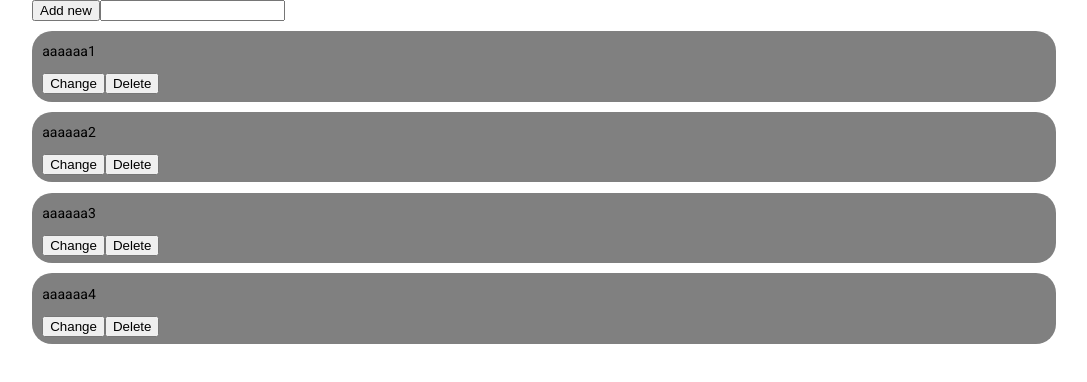
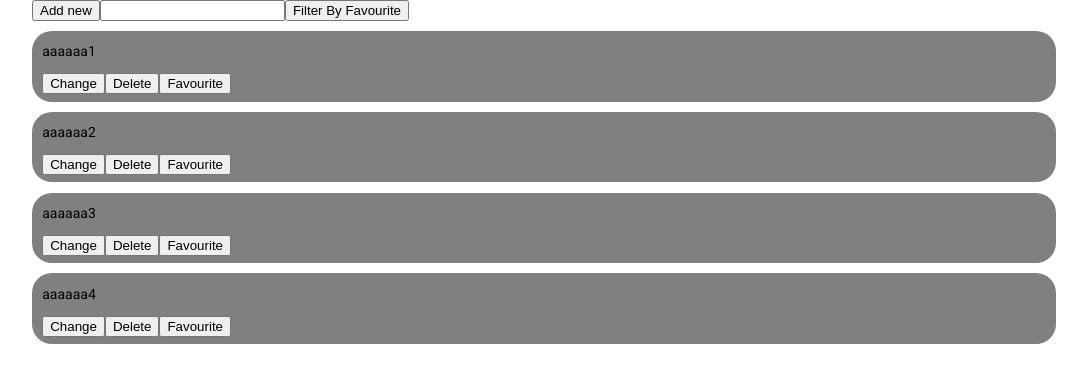
Before and after one commit to Volkovgit/todoAngular, an Angular app: page / in a window 1280 px wide. Shown: the top 382 px of the page, without its empty margins (96-1183 px from the left). Built offline with nearby package versions, Linux system fonts and the light colour scheme.

Commit message:
Добавил фильтрацию избранных записей

```diff
--- a/src/app/app.component.html
+++ b/src/app/app.component.html
@@ -2,8 +2,9 @@
   <div class="app-wrapper">
     <todo-creator (createElement)="createNewElement($event)"></todo-creator>
     <input type="text" [(ngModel)]="filter.text" (input)="filterList()" >
+    <button mat-raised-button  (click)="filterListByFavourite()">Filter By Favourite</button>
     <div class="elements">
-      <todo-element *ngFor="let item of filtredTodoList" [todoElement]=item (deleteItem)="deleteElement($event)"></todo-element>
+      <todo-element *ngFor="let item of filtredTodoList" [todoElement]=item (deleteItem)="deleteElement($event)" (setFavouriteItem)="setFavourite($event)"></todo-element>
     </div>
   </div>
 </div>
--- a/src/app/app.component.ts
+++ b/src/app/app.component.ts
@@ -1,4 +1,4 @@
-import { Component } from '@angular/core';
+import { Component, EventEmitter } from '@angular/core';
 
 export type todoElement = {
   id: number;
@@ -70,6 +70,12 @@ export class AppComponent {
     this.filtredTodoList = this.filtredTodoList.filter((el) => el.id !== id);
   }
 
+  setFavourite(id:number){
+    const item = this.fullList.find(el=>el.id===id) as todoElement;
+    item.favourite = !item.favourite
+    item.updatedAt = new Date();
+  }
+
   createNewElement(text: string) {
     this.fullList.push({
       id: this.filtredTodoList[this.filtredTodoList.length - 1].id + 1,
@@ -81,9 +87,20 @@ export class AppComponent {
     });
   }
 
+  filterListByFavourite(){
+    this.filter.favourite = !this.filter.favourite;
+    this.filterList();
+  }
+
   filterList(event: Event | null = null,...callbacks:Function[] | null[] ){
+    if(event)console.log(event.target as HTMLInputElement);
+    console.log(this.filter);
     let newListWithWiltredItems : todoElement[] = this.fullList;
-    newListWithWiltredItems = newListWithWiltredItems.filter((el)=>el.text.includes(this.filter.text));
+    newListWithWiltredItems = newListWithWiltredItems.filter((el)=>{
+      if(!el.text.includes(this.filter.text)) return false;
+      if(this.filter.favourite && el.favourite !== this.filter.favourite) return false;
+      return true
+    });
     if(callbacks && event){
       callbacks.forEach(cb=>{
         if(cb) newListWithWiltredItems = newListWithWiltredItems.filter(el=>cb(el));
--- a/src/app/todo-element/todo-element.component.html
+++ b/src/app/todo-element/todo-element.component.html
@@ -1,5 +1,6 @@
 <div class="element">
     <p>{{todoElement.text}}</p>
     <button mat-raised-button (click)="openDialog()">Change</button>
-    <button mat-raised-button (click)="deleteItemEvent(this)">Delete</button>
+    <button mat-raised-button (click)="deleteItemEvent()">Delete</button>
+    <button mat-raised-button (click)="setFavourite()" [ngClass]="{'red-color':todoElement.favourite === true}">Favourite</button>
 </div>
--- a/src/app/todo-element/todo-element.component.scss
+++ b/src/app/todo-element/todo-element.component.scss
@@ -2,3 +2,7 @@
     width:100%;
     height:50px;
 }
+
+.red-color{
+    background-color: red;
+}
--- a/src/app/todo-element/todo-element.component.ts
+++ b/src/app/todo-element/todo-element.component.ts
@@ -38,9 +38,15 @@ export class TodoElementComponent implements OnInit {
   @Output()
   deleteItem: EventEmitter<number> = new EventEmitter<number>();
 
+  @Output()
+  setFavouriteItem : EventEmitter<number> = new EventEmitter<number>();
+
   ngOnInit(): void {}
-  deleteItemEvent(e: any) : void {
+  deleteItemEvent() : void {
     this.deleteItem.emit(this.todoElement.id);
+  }
+  setFavourite(){
+    this.setFavouriteItem.emit(this.todoElement.id)
   }
   openDialog(): void {
     const dialogRef = this.dialog.open(DialogOverviewExampleDialog, {
```
